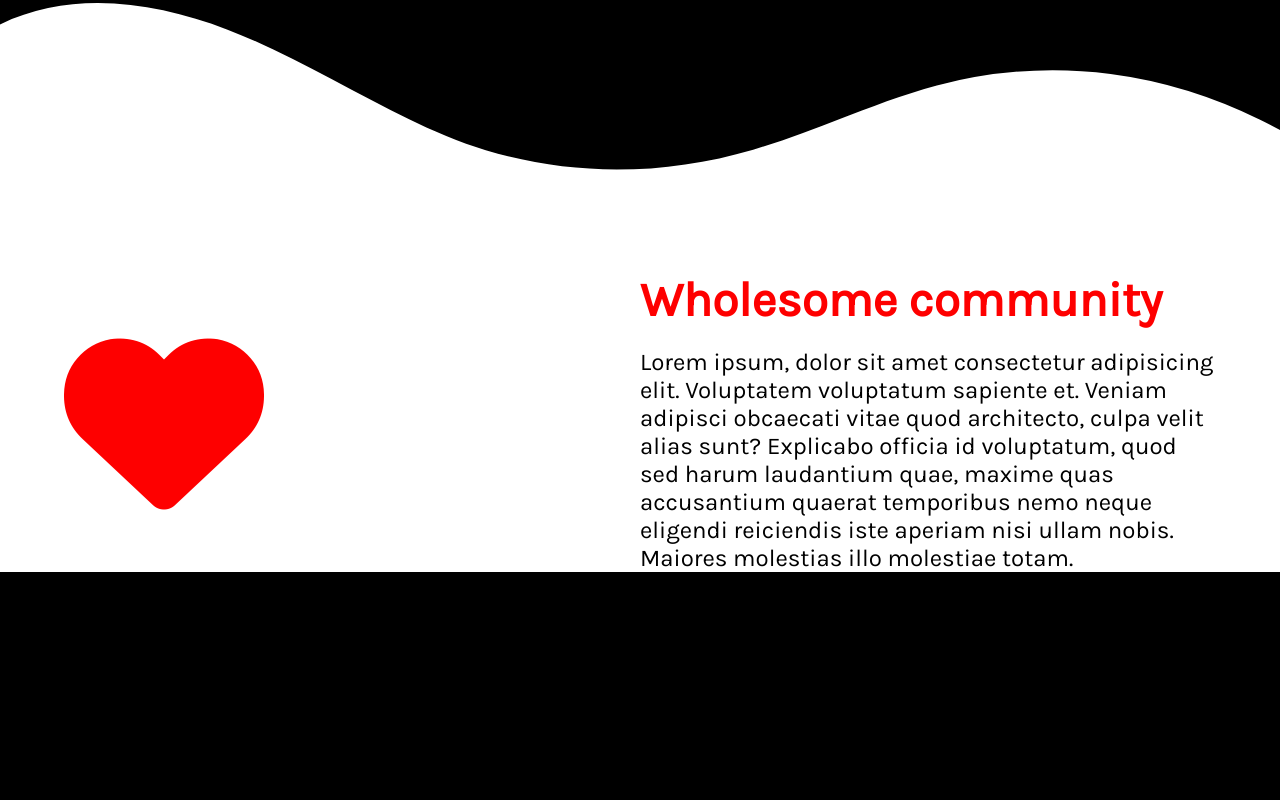
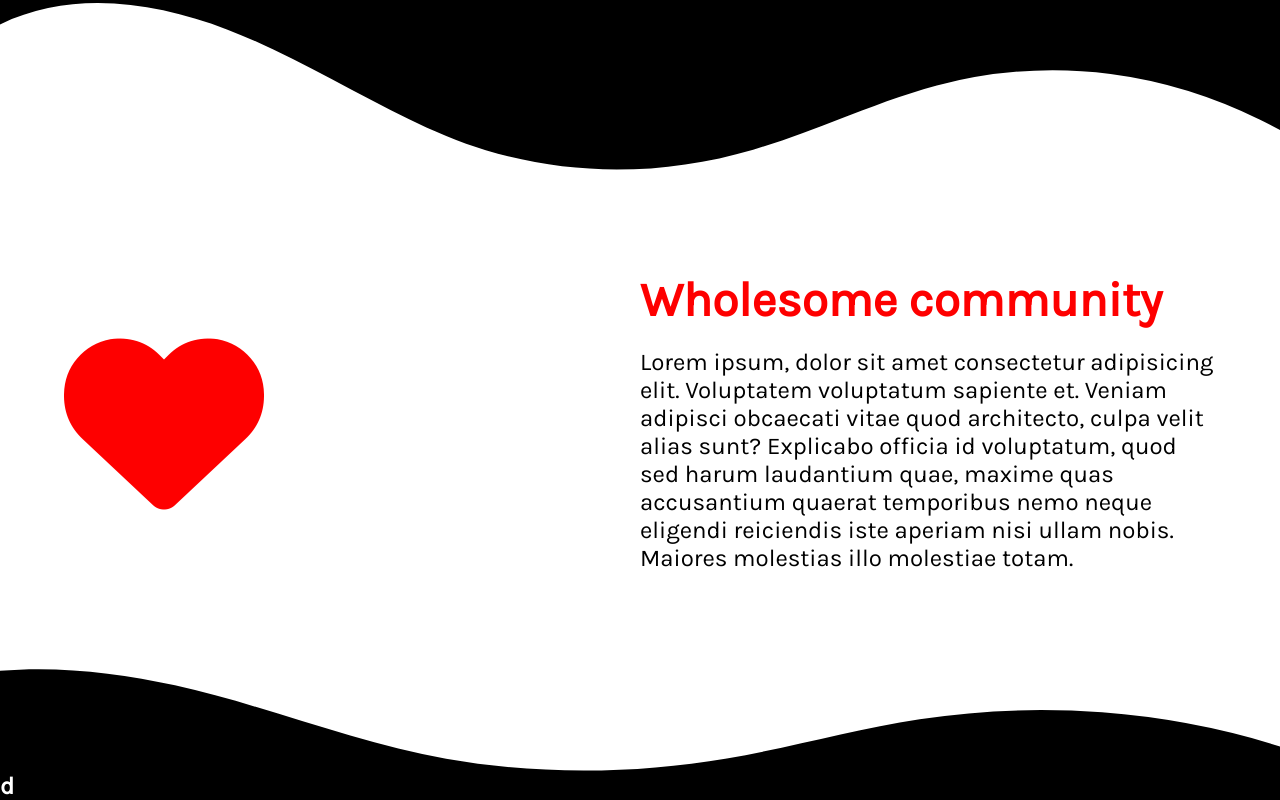
Before and after one commit to Zabzx/tourni, a plain HTML site: page index.html in a window 1280 px wide. Shown: the part 898-1698 px from the top of the page. Before the commit the page ends 1470 px from the top, so only its background shows below. Drawn offline with nearby package versions, Linux system fonts and the light colour scheme.

Commit message:
fixed community section's UI

```diff
--- a/index.html
+++ b/index.html
@@ -86,6 +86,18 @@
         </div>
     </section>
 
+    <div class="divider">
+        <div class="custom-shape-divider-bottom-1645418550">
+            <svg data-name="Layer 1" xmlns="http://www.w3.org/2000/svg" viewBox="0 0 1200 120" preserveAspectRatio="none">
+                <path d="M321.39,56.44c58-10.79,114.16-30.13,172-41.86,82.39-16.72,168.19-17.73,250.45-.39C823.78,31,906.67,72,985.66,92.83c70.05,18.48,146.53,26.09,214.34,3V0H0V27.35A600.21,600.21,0,0,0,321.39,56.44Z" class="shape-fill"></path>
+            </svg>
+        </div>
+    </div>
+
+    <section class="events">
+        <h1>d</h1>
+    </section>
+
     <script src="https://cdnjs.cloudflare.com/ajax/libs/gsap/3.9.1/gsap.min.js" integrity="sha512-H6cPm97FAsgIKmlBA4s774vqoN24V5gSQL4yBTDOY2su2DeXZVhQPxFK4P6GPdnZqM9fg1G3cMv5wD7e6cFLZQ==" crossorigin="anonymous" referrerpolicy="no-referrer"></script>
     <script src="main.js"></script>
 </body>
--- a/style.css
+++ b/style.css
@@ -62,6 +62,27 @@ body {
 
 .hero-curve .shape-fill {
     fill: #FFFFFF;
+}
+
+.custom-shape-divider-bottom-1645418550 {
+    position: absolute;
+    bottom: 0;
+    left: 0;
+    width: 100%;
+    overflow: hidden;
+    line-height: 0;
+    transform: rotate(180deg);
+}
+
+.custom-shape-divider-bottom-1645418550 svg {
+    position: relative;
+    display: block;
+    width: calc(105% + 1.3px);
+    height: 112px;
+}
+
+.custom-shape-divider-bottom-1645418550 .shape-fill {
+    fill: black;
 }
 
 /*Header*/
@@ -172,6 +193,7 @@ header {
 .community {
     background-color: white;
     padding-top: 100px;
+    padding-bottom: 200px;
 }
 .c-container {
     display: flex;
@@ -193,3 +215,8 @@ header {
     font-size: 1.5rem;
     margin-top: 20px;
 }
+
+/*Events*/
+.events {
+    color: white;
+}
```
